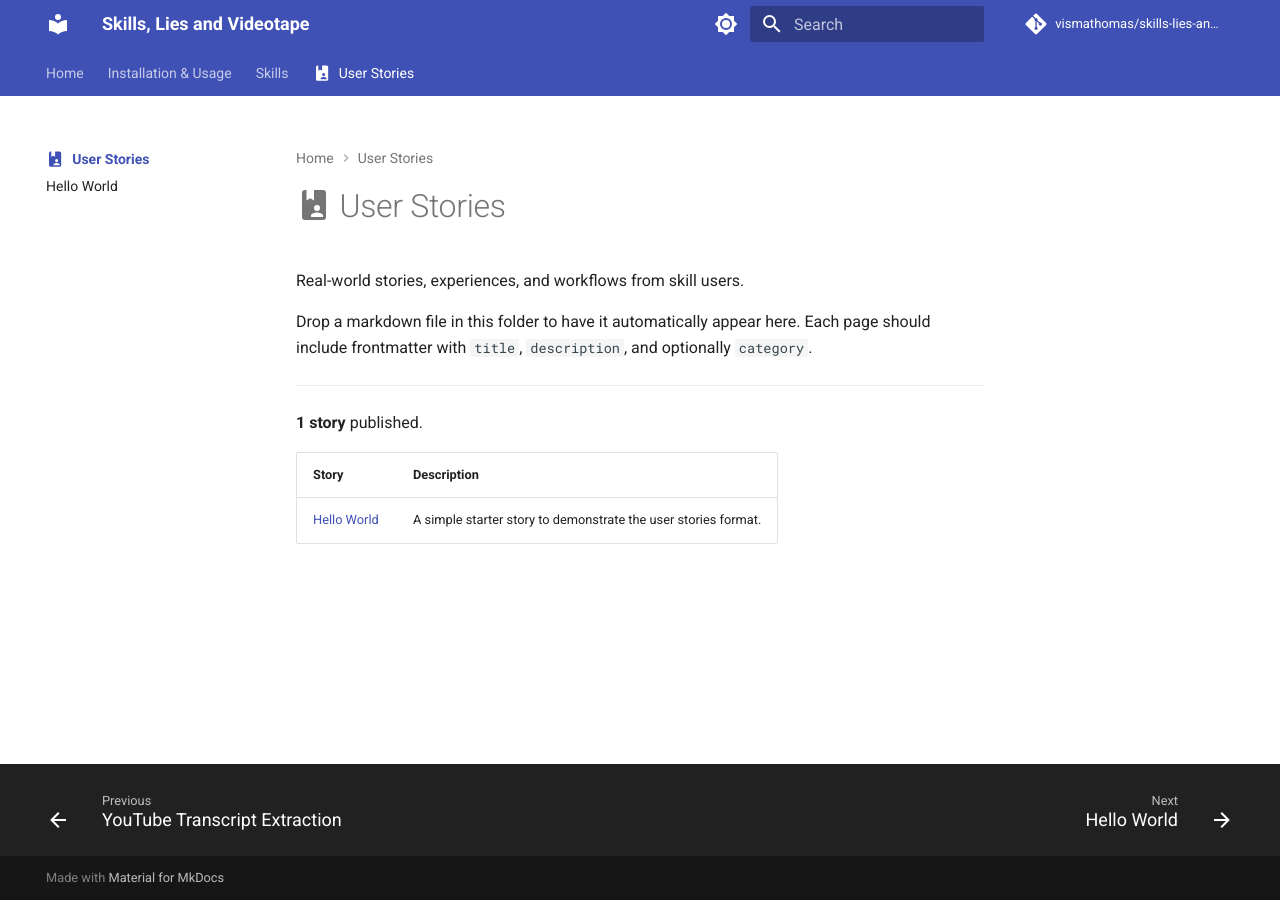
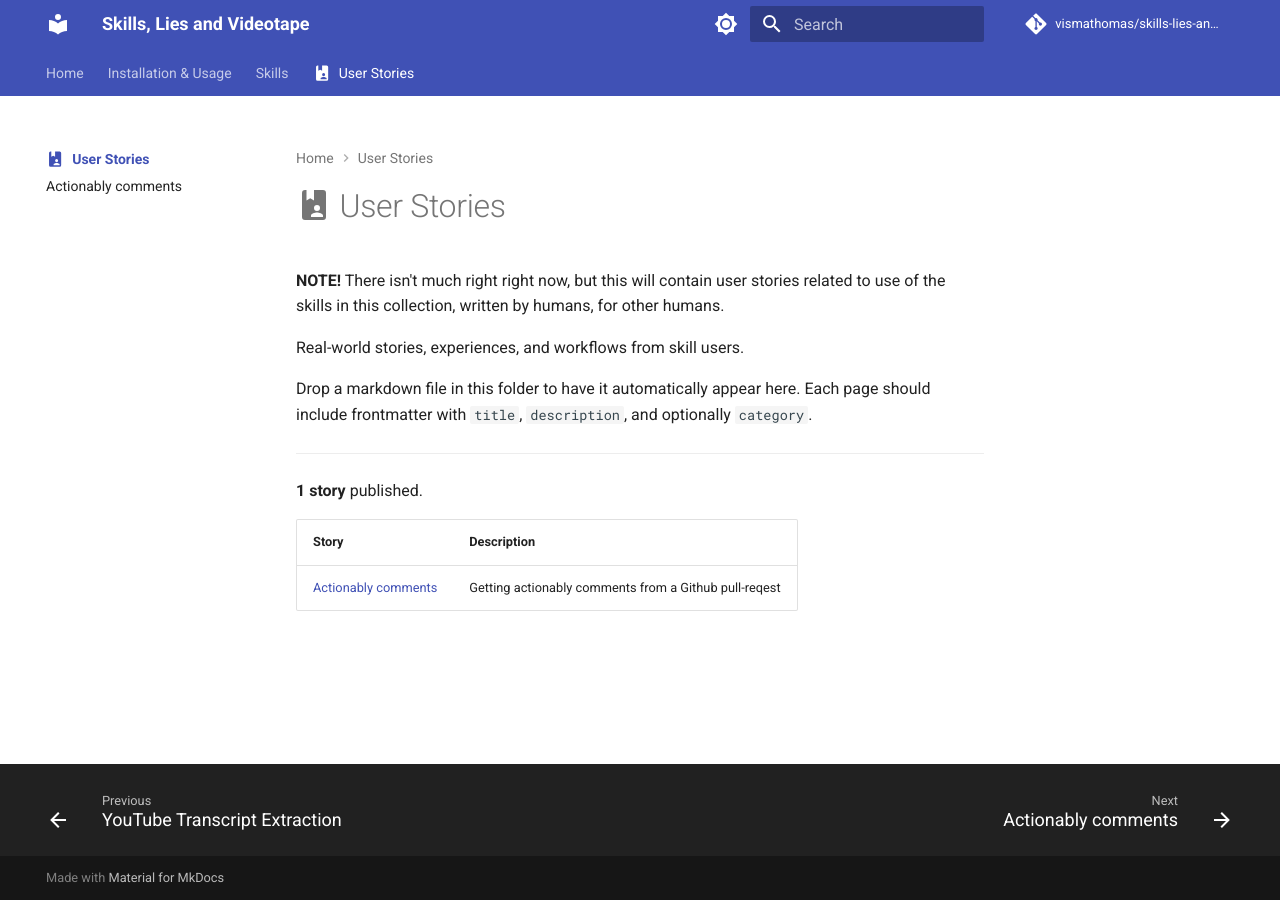
Before and after one commit to vismathomas/skills-lies-and-videotape, an MkDocs documentation site: the page built from docs/user-stories/index.md, in a window 1280 px wide. Built offline with MkDocs 1.6.1 and Material for MkDocs 9.7.7, drawn with Linux system fonts in a browser that asks for light colours; comment, search, counter and statistics services are not loaded.

Commit message:
Replace "Hello World" user story with "Actionably comments" and update navigation

```diff
--- a/docs/user-stories/index.md
+++ b/docs/user-stories/index.md
@@ -5,6 +5,8 @@ icon: material/book-account
 ---
 
 # :material-book-account: User Stories
+
+**NOTE!** There isn't much right right now, but this will contain user stories related to use of the skills in this collection, written by humans, for other humans.
 
 Real-world stories, experiences, and workflows from skill users.
 
@@ -16,4 +18,4 @@ Drop a markdown file in this folder to have it automatically appear here. Each p
 
 | Story | Description |
 |-------|-------------|
-| [Hello World](hello-world.md) | A simple starter story to demonstrate the user stories format. |
+| [Actionably comments](actionable_comments.md) | Getting actionably comments from a Github pull-reqest |
--- a/mkdocs.yml
+++ b/mkdocs.yml
@@ -163,4 +163,4 @@ nav:
           - YouTube Transcript Extraction: skills/utility/youtube-transcript.md
   - User Stories:
       - Overview: user-stories/index.md
-      - Hello World: user-stories/hello-world.md
+      - Actionably comments: user-stories/actionable_comments.md
```
Also changed, not shown: docs/user-stories/actionable_comments.md (added, +9 -0 lines), docs/user-stories/hello-world.md (deleted, +0 -21 lines).
